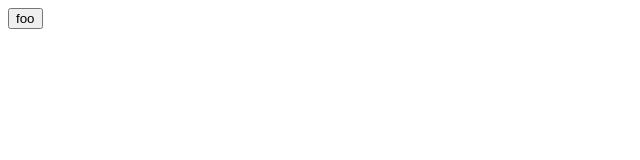
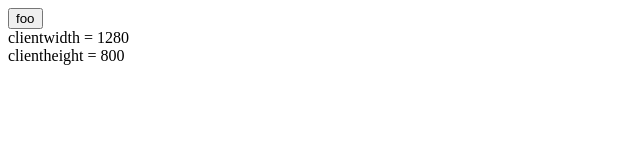
Before and after one commit to Maitneel/practice_random_notes, a plain HTML site: page index.html in a window 1280 px wide. Shown: the whole page, without its empty margins (0-640 px from the left). Drawn offline with Linux system fonts and the light colour scheme.

Commit message:
clientWidth, clientHeight の確認

```diff
--- a/index.html
+++ b/index.html
@@ -7,6 +7,7 @@
 </head>
 <body>
   <button id="button">foo</button>
+  <div id="client"></div>
   <script src="script.js"></script>
 </body>
 </html>
--- a/script.js
+++ b/script.js
@@ -4,6 +4,7 @@
   const button = document.getElementById('button');
 
   console.log('foo');
+  document.getElementById('client').innerText = 'clientwidth  = ' + document.documentElement.clientWidth + '\n' + 'clientheight = ' + document.documentElement.clientHeight
   button.onclick = () => {
     console.log('pushed button')
     document.body.requestFullscreen();
```
